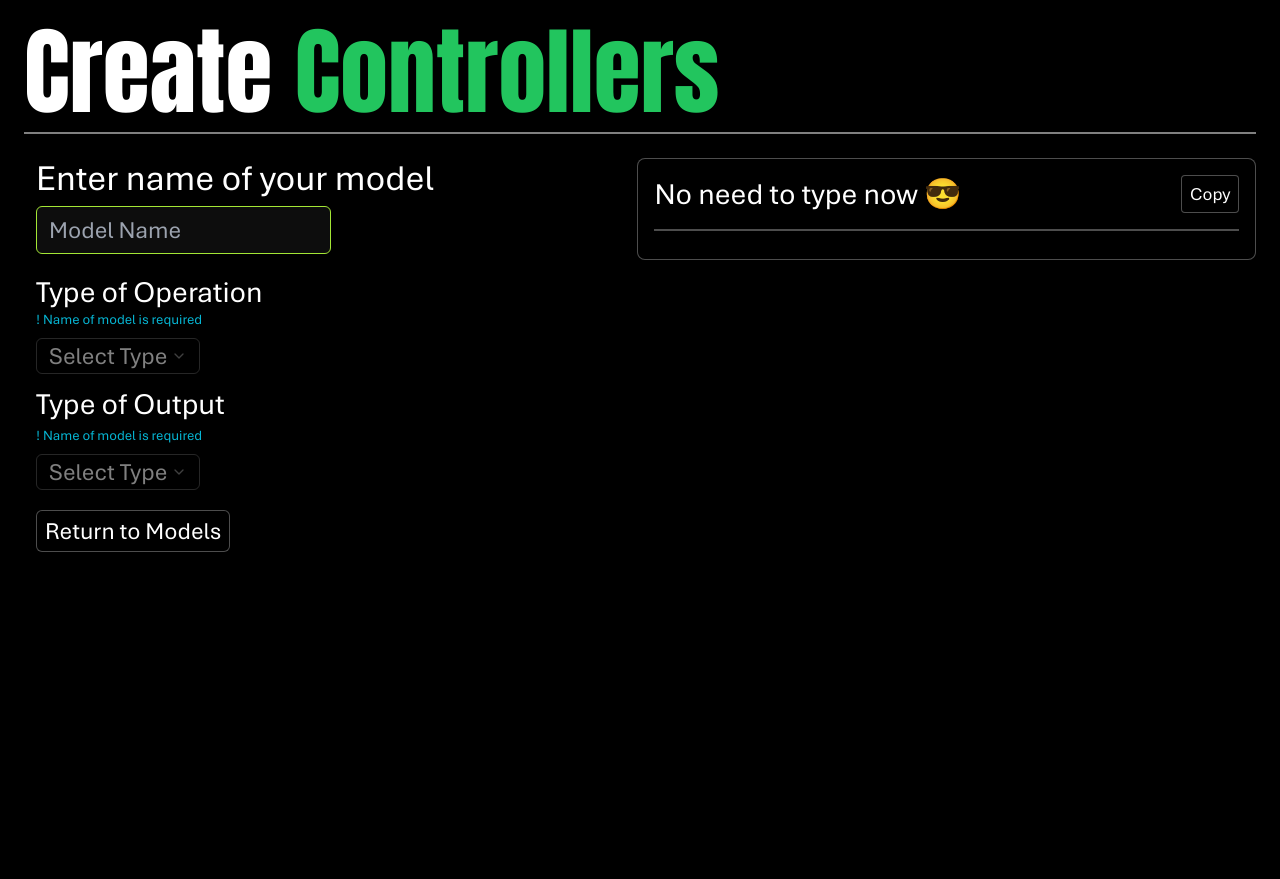
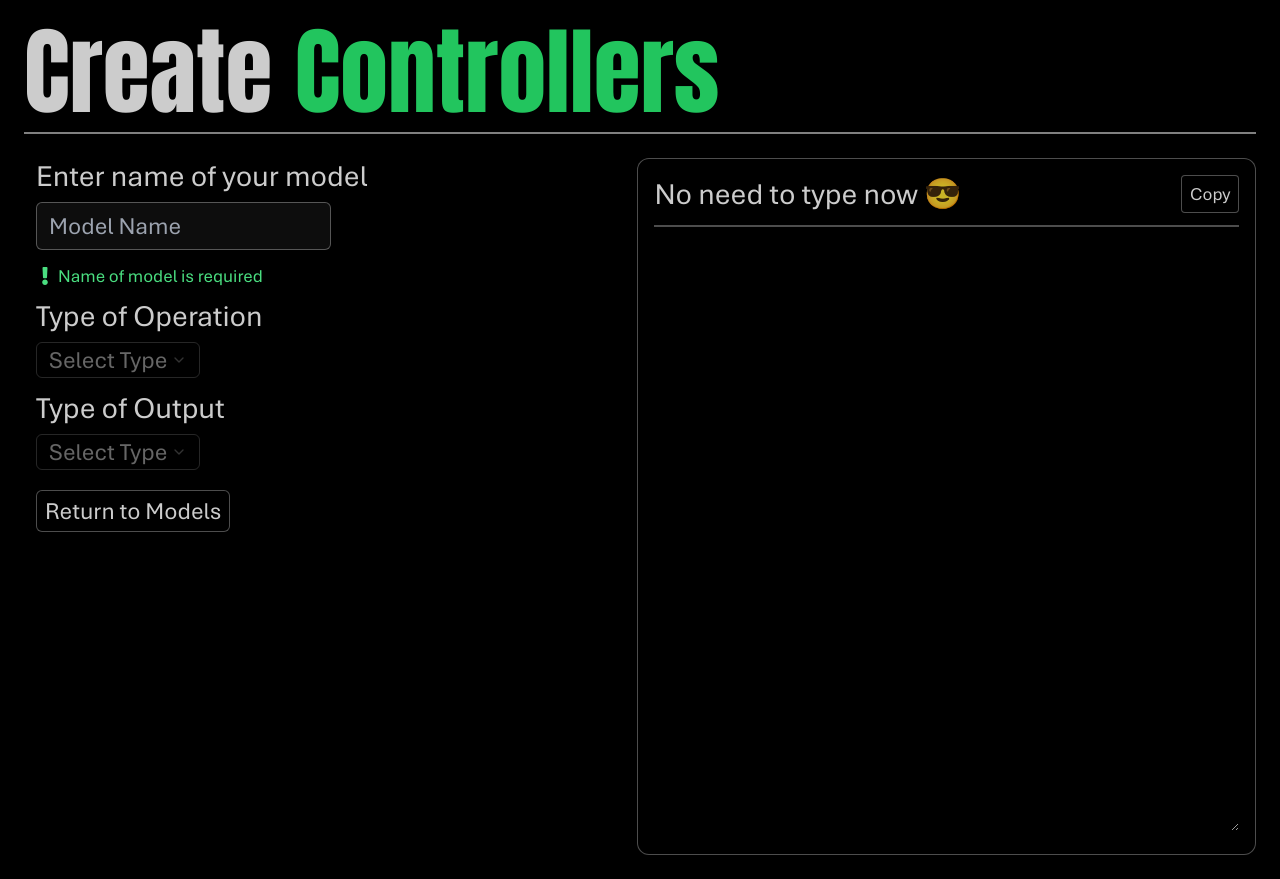
Before and after one commit to parv141206/mongui, a Next.js app: page /create-controller in a window 1280 px wide. Before the commit the page ends 800 px from the top, so only its background shows below. Built offline with nearby package versions, Linux system fonts and the light colour scheme.

Commit message:
Shit Finally Works

```diff
--- a/src/app/(routes)/create-controller/page.tsx
+++ b/src/app/(routes)/create-controller/page.tsx
@@ -11,6 +11,7 @@ import { generateController } from "@/lib/controllers/generateController";
 import { isValidKeyValueFormat } from "@/lib/utils";
 import Link from "next/link";
 import { useState } from "react";
+import { FaExclamation } from "react-icons/fa";
 import { IoTrashBin } from "react-icons/io5";
 
 export default function CreateController() {
@@ -26,15 +27,19 @@ export default function CreateController() {
   >("");
   const [code, setCode] = useState("");
   const [query, setQuery] = useState({ query: {} });
-  const handleTypeChange = (value) => {
+
+  const handleTypeChange = (value: "route" | "function") => {
     setTypeOfCode(value);
-    generateExampleCode();
+    generateExampleCode({ typeOfCode: value });
   };
-  const handleOperationChange = (value) => {
+
+  const handleOperationChange = (
+    value: "fetch" | "create" | "update" | "delete",
+  ) => {
     setOperation(value);
+    generateExampleCode({ operation: value });
+  };
 
-    generateExampleCode();
-  };
   const handleInputChange = (id: number, value: string) => {
     const updatedInputs = inputs.map((input) =>
       input.id === id ? { ...input, value } : input,
@@ -47,95 +52,106 @@ export default function CreateController() {
 
     updatedInputs.forEach((input) => {
       if (input.value) {
-        // Validate the input format
         console.log(input.value);
         if (!isValidKeyValueFormat([input.value])) {
+          console.log(isValidKeyValueFormat([input.value]));
           hasError = true;
           return;
         }
-
-        const [key, val] = input.value.split("=").map((item) => item.trim());
+        console.log(input.value.split(":").map((item) => item.trim()));
+        const [key, val] = input.value.split(":").map((item) => item.trim());
         if (key) {
-          let numericValue;
-          if (typeof val === "string" && val.trim() !== "") {
-            const parsedValue = parseFloat(val);
-            numericValue = !isNaN(parsedValue)
-              ? parsedValue
+          let numericValue =
+            val && !isNaN(parseFloat(val))
+              ? parseFloat(val)
               : val.replace(/"/g, "");
-          }
-          if (numericValue !== undefined) {
           newQuery[key] = numericValue;
         }
       }
-      }
     });
-    console.log(hasError);
+
     if (!hasError) {
-      setQuery((prev) => ({
-        ...prev,
-        query: newQuery,
-      }));
-      generateExampleCode();
+      console.log({ query: newQuery });
+      setQuery({ query: newQuery });
+
+      generateExampleCode({ query: newQuery });
     }
   };
+
   const addInput = () => {
-    setInputs([...inputs, { id: Date.now(), value: "" }]);
-  };
-  const removeInput = (id: number) => {
-    setInputs(inputs.filter((input) => input.id !== id));
+    const newInputs = [...inputs, { id: Date.now(), value: "" }];
+    setInputs(newInputs);
+    generateExampleCode({ inputs: newInputs });
   };
 
-  const generateExampleCode = () => {
-    if (!modelName) return "Please provide a model name.";
-    console.log({
-      modelName,
-      findAll: findAll,
-      query: query.query,
-      findOne: findOne,
-      sort: {},
-    });
+  const removeInput = (id: number) => {
+    const filteredInputs = inputs.filter((input) => input.id !== id);
+    setInputs(filteredInputs);
+    generateExampleCode({ inputs: filteredInputs });
+  };
+
+  const generateExampleCode = (
+    overrides: Partial<{
+      modelName: string;
+      typeOfCode: "route" | "function";
+      operation: "fetch" | "create" | "update" | "delete";
+      inputs: typeof inputs;
+      query: (typeof query)["query"];
+      findOne: boolean;
+    }> = {},
+  ) => {
+    const finalModelName = overrides.modelName ?? modelName;
+    const finalTypeOfCode = overrides.typeOfCode ?? typeOfCode;
+    const finalOperation = overrides.operation ?? operation;
+    const finalInputs = overrides.inputs ?? inputs;
+    const finalQuery = overrides.query ?? query.query;
+    const finalFindOne = overrides.findOne ?? findOne;
+
+    if (!finalModelName) return "Please provide a model name.";
+
     setCode(
       generateController(
-        "fetch",
+        finalOperation || "fetch",
         {
-          modelName,
-          findAll: findAll,
-          query: query.query,
-          findOne: findOne,
+          modelName: finalModelName,
+          query: finalQuery,
+          findOne: finalFindOne,
           sort: {},
         },
-        typeOfCode,
+        finalTypeOfCode,
       ),
     );
   };
 
   return (
     <div className="bg-black px-6 py-6">
-      {/* Static Title */}
-      <div className="huge-code-text-without-size text-8xl text-white">
+      <div className="huge-code-text-without-size text-8xl text-white/80">
         Create <span className="text-green-500">Controllers</span>
       </div>
       <hr className="mb-3 mt-3 border border-white/50" />
 
-      {/* Two-column Layout */}
-      <div className="flex-row-4 flex rounded-lg text-white">
-        {/* Left Column - Input Section */}
+      <div className="flex-row-4 flex rounded-lg text-white/80">
         <div className="w-full p-3">
-          <div className="text-4xl">Enter name of your model</div>
+          <div className="text-3xl">Enter name of your model</div>
           <input
             onChange={(e) => {
-              generateExampleCode();
-              setModelName(e.target.value);
+              const newName = e.target.value;
+              setModelName(newName);
+              generateExampleCode({ modelName: newName });
             }}
             type="text"
             className="controller-input"
             placeholder="Model Name"
           />
-
-          <div className="mt-2 text-3xl">Type of Operation</div>
           {modelName === "" && (
-            <p className="warning text-lg">! Name of model is required</p>
+            <p className="warning flex items-center gap-1 text-lg">
+              <FaExclamation />
+              Name of model is required
+            </p>
           )}
+          <div className="mt-2 flex items-center gap-3 text-3xl text-white/80">
+            Type of Operation{" "}
+          </div>
           <Select onValueChange={handleOperationChange} disabled={!modelName}>
             <SelectTrigger className="mt-2 w-fit space-x-1 border-white/30 text-2xl">
               <SelectValue placeholder={"Select Type"} />
@@ -147,21 +163,18 @@ export default function CreateController() {
             </SelectContent>
           </Select>
 
-          <>
           {operation === "fetch" && (
-              <>
-                <div className="mt-3 w-fit gap-3 rounded-br-md rounded-tr-md border-l-2 border-lime-400 bg-white/5 p-5 text-white">
+            <div className="mt-3 w-fit gap-3 rounded-br-2xl rounded-tr-2xl border-l-2 border-green-400 bg-white/5 p-5 text-white/80">
               <div className="text-3xl">Additional Options</div>
               <hr className="mb-3 mt-3 border border-white/30" />
               <div className="warning">
-                    ! Leave blank if you don't want to add any additional
-                    options
+                ! Leave blank if you want to enable the FindAll option
               </div>
               {inputs.map((input) => (
                 <div key={input.id} className="flex items-center gap-3">
                   <input
                     type="text"
-                        placeholder={`name = "cool"`}
+                    placeholder={`name : "cool"`}
                     className="normal-input mt-2"
                     value={input.value}
                     onChange={(e) =>
@@ -188,21 +201,20 @@ export default function CreateController() {
                 <label className="mt-2 flex items-center">
                   <Checkbox
                     label="Find One"
-                        checked={findOne}
-                        onChange={() => setFindOne(!findOne)}
+                    checked={findOne} // Directly tied to state
+                    onChange={() => {
+                      const newValue = !findOne; // Compute the new state value
+                      setFindOne(newValue); // Update state
+                      // Pass the new value explicitly to ensure correct behavior
+                      generateExampleCode({ findOne: newValue });
+                    }}
                   />
                 </label>
               </div>
             </div>
-              </>
           )}
-          </>
-          <div className="mt-3 text-3xl">Type of Output</div>
-          {modelName === "" && (
-            <p className="warning mb-2 mt-1 text-lg">
-              ! Name of model is required
-            </p>
-          )}
+
+          <div className="mt-3 text-3xl text-white/80">Type of Output</div>
           <Select onValueChange={handleTypeChange} disabled={!modelName}>
             <SelectTrigger className="mt-2 w-fit space-x-1 border-white/30 text-2xl">
               <SelectValue placeholder={"Select Type"} />
@@ -218,14 +230,13 @@ export default function CreateController() {
           </Link>
         </div>
 
-        {/* Right Column - Code Section */}
-        <div className="mt-3 h-fit w-full rounded-lg border border-white/30 bg-black p-4">
-          <div className="mb-4 flex items-center justify-between">
+        <div className="mt-3 h-fit w-full rounded-xl border border-white/30 bg-black p-4">
+          <div className="flex items-center justify-between">
             <div className="text-3xl">No need to type now 😎</div>
             <button
               className={`button ${copy ? "text-white" : "text-gray-200"}`}
               onClick={() => {
-                navigator.clipboard.writeText(generateExampleCode());
+                navigator.clipboard.writeText(code);
                 setCopy(true);
                 setTimeout(() => setCopy(false), 2000);
               }}
@@ -235,7 +246,13 @@ export default function CreateController() {
           </div>
           <hr className="mb-3 mt-3 border border-white/30" />
           <pre>
-            <code>{code}</code>
+            <textarea
+              value={code}
+              rows={20}
+              spellCheck={false}
+              onChange={(e) => setCode(e.target.value)}
+              className="mt-2 h-full w-full rounded-lg bg-black py-3 text-lg text-white/70"
+            ></textarea>
           </pre>
         </div>
       </div>
--- a/src/app/globals.css
+++ b/src/app/globals.css
@@ -4,7 +4,7 @@
 @tailwind utilities;
 
 .normal-input {
-  @apply appearance-none rounded-sm border border-white/30 bg-black bg-[length:12px] bg-right bg-no-repeat px-3 py-2;
+  @apply appearance-none rounded-sm border border-white/30 bg-black bg-[length:12px] bg-right bg-no-repeat px-3 py-2 text-white/80;
 }
 .normal-input-light {
   @apply appearance-none rounded-md border border-gray-500 bg-white bg-[length:12px] bg-right bg-no-repeat px-3 py-2 text-black;
@@ -193,13 +193,13 @@ html {
 }
 
 .warning {
-  @apply text-sm text-cyan-500;
+  @apply text-lg text-green-400;
 }
 .controller-input {
-  @apply mb-3 mt-2 h-12 w-2/4 appearance-none rounded-md border border-lime-400 bg-white bg-opacity-5 bg-[length:20px] bg-right bg-no-repeat px-3 py-2 text-2xl;
+  @apply mb-3 mt-2 h-12 w-2/4 appearance-none rounded-md border border-white/30 bg-white bg-opacity-5 bg-[length:20px] bg-right bg-no-repeat px-3 py-2 text-2xl text-white/80;
 }
 .button {
-  @apply w-fit rounded-sm border border-white/30 bg-black px-2 py-1 text-lg text-white transition duration-300 ease-in-out hover:bg-white hover:text-black;
+  @apply w-fit rounded-sm border border-white/30 bg-black px-2 py-1 text-lg text-white/80 transition duration-300 ease-in-out hover:bg-white hover:text-black;
 }
 .button-light {
   @apply flex w-fit items-center rounded-md border border-gray-500 bg-white p-2 text-black transition duration-300 ease-in-out hover:bg-black hover:text-white;
```
Lines whose indentation alone changed are shown as unchanged.
